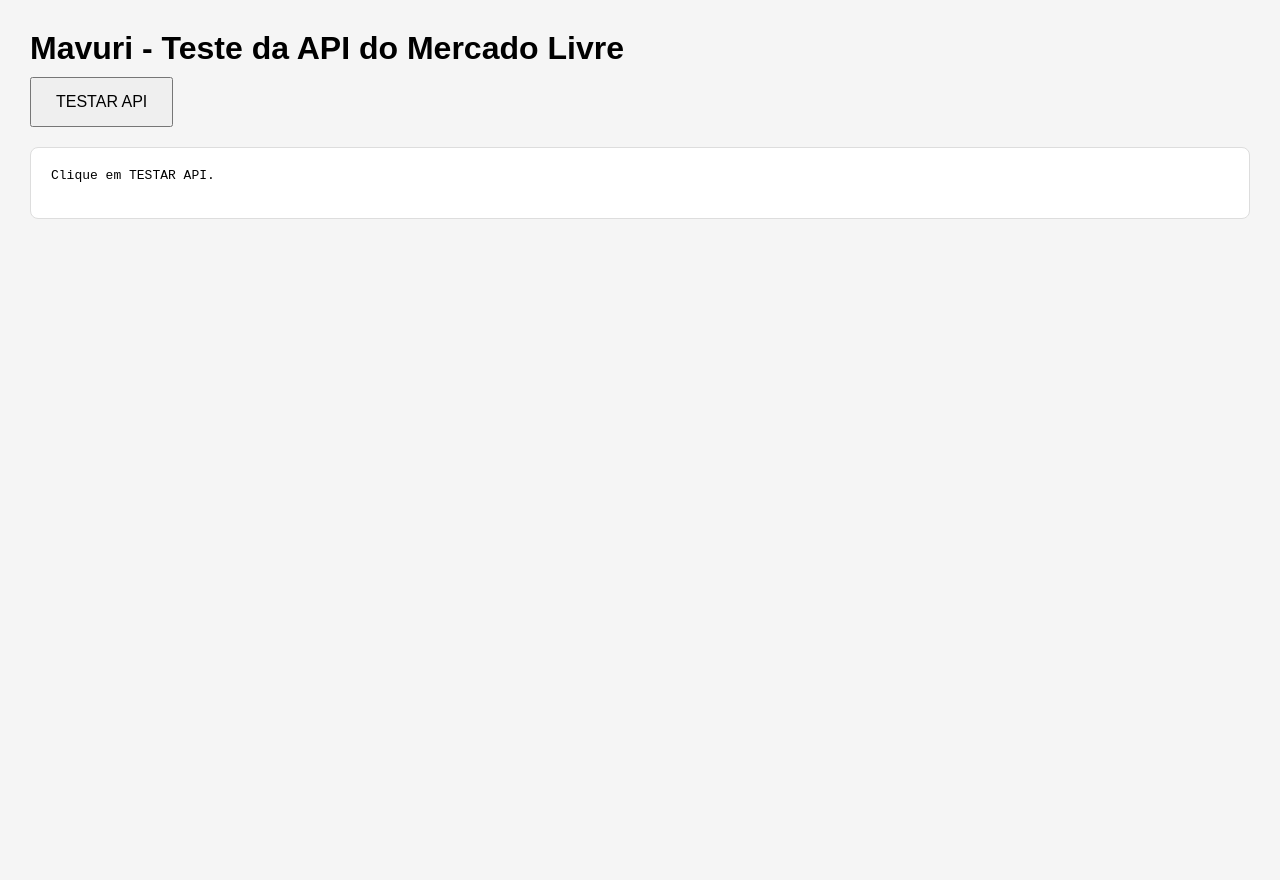
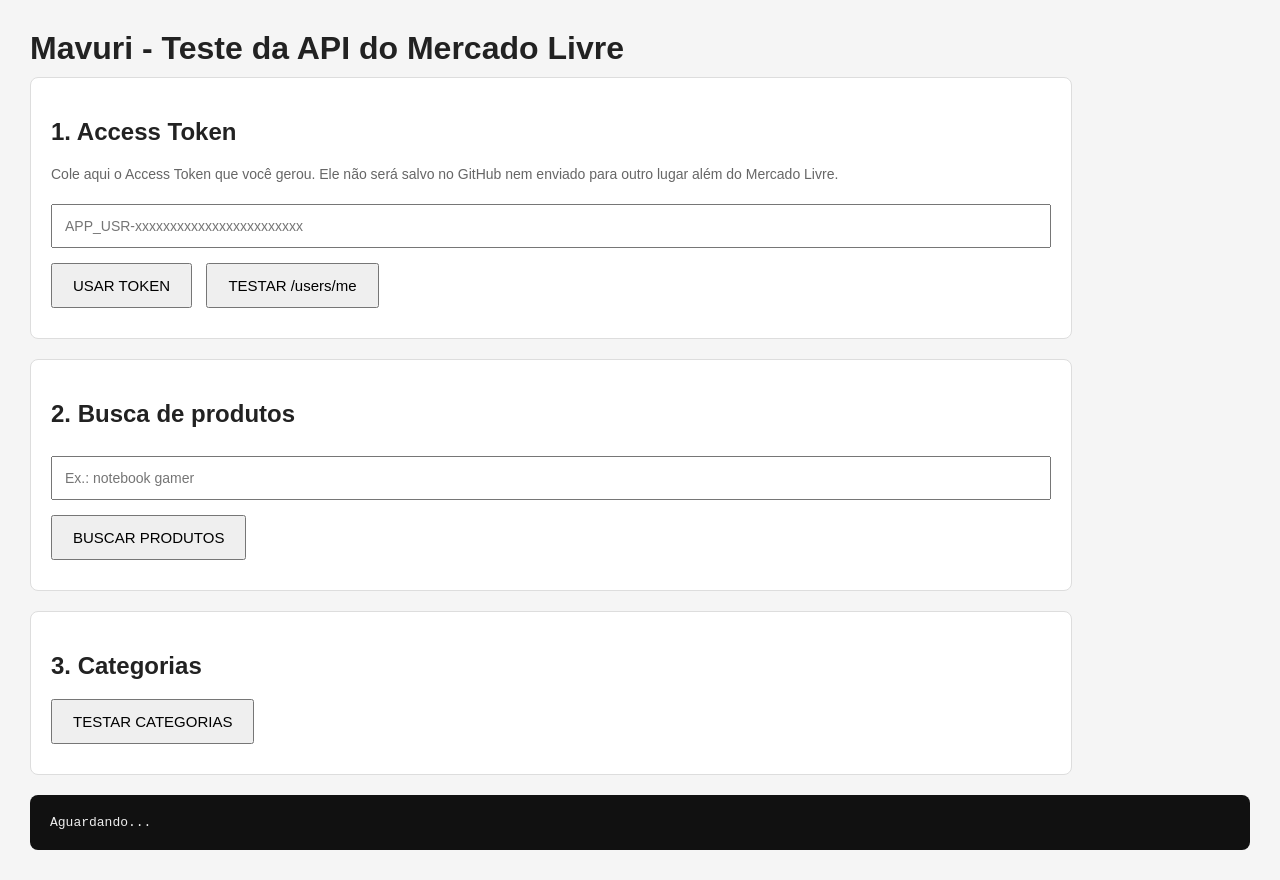
Before and after one commit to mavurioficial/mavuri-api-test, a plain HTML site: page index.html in a window 1280 px wide. Before the commit the page ends 800 px from the top, so only its background shows below. Drawn offline with Linux system fonts and the light colour scheme.

Commit message:
Update index.html

```diff
--- a/index.html
+++ b/index.html
@@ -11,28 +11,53 @@
       font-family: Arial, sans-serif;
       margin: 30px;
       background: #f5f5f5;
+      color: #222;
     }
 
     h1 {
       margin-bottom: 10px;
     }
 
+    .box {
+      background: white;
+      padding: 20px;
+      border-radius: 8px;
+      border: 1px solid #ddd;
+      margin-bottom: 20px;
+      max-width: 1000px;
+    }
+
+    input {
+      width: 100%;
+      box-sizing: border-box;
+      padding: 12px;
+      font-size: 14px;
+      margin: 8px 0 15px 0;
+    }
+
     button {
-      padding: 14px 24px;
-      font-size: 16px;
+      padding: 12px 20px;
+      font-size: 15px;
       cursor: pointer;
+      margin-right: 10px;
+      margin-bottom: 10px;
     }
 
     pre {
       white-space: pre-wrap;
       word-break: break-word;
-      background: white;
+      background: #111;
+      color: #eee;
       padding: 20px;
       border-radius: 8px;
-      border: 1px solid #ddd;
       margin-top: 20px;
-      max-height: 70vh;
+      max-height: 60vh;
       overflow: auto;
+    }
+
+    .aviso {
+      color: #666;
+      font-size: 14px;
     }
   </style>
 </head>
@@ -41,13 +66,53 @@
 
   <h1>Mavuri - Teste da API do Mercado Livre</h1>
 
-  <button id="testar">
-    TESTAR API
-  </button>
+  <div class="box">
+    <h2>1. Access Token</h2>
 
-  <pre id="resultado">
-Clique em TESTAR API.
-  </pre>
+    <p class="aviso">
+      Cole aqui o Access Token que você gerou.
+      Ele não será salvo no GitHub nem enviado para outro lugar além do Mercado Livre.
+    </p>
+
+    <input
+      type="password"
+      id="token"
+      placeholder="APP_USR-xxxxxxxxxxxxxxxxxxxxxxxx"
+      autocomplete="off"
+    >
+
+    <button id="salvarToken">
+      USAR TOKEN
+    </button>
+
+    <button id="testarUsuario">
+      TESTAR /users/me
+    </button>
+  </div>
+
+  <div class="box">
+    <h2>2. Busca de produtos</h2>
+
+    <input
+      type="text"
+      id="busca"
+      placeholder="Ex.: notebook gamer"
+    >
+
+    <button id="buscarProdutos">
+      BUSCAR PRODUTOS
+    </button>
+  </div>
+
+  <div class="box">
+    <h2>3. Categorias</h2>
+
+    <button id="testarCategorias">
+      TESTAR CATEGORIAS
+    </button>
+  </div>
+
+  <pre id="resultado">Aguardando...</pre>
 
   <script src="app.js"></script>
 
```
